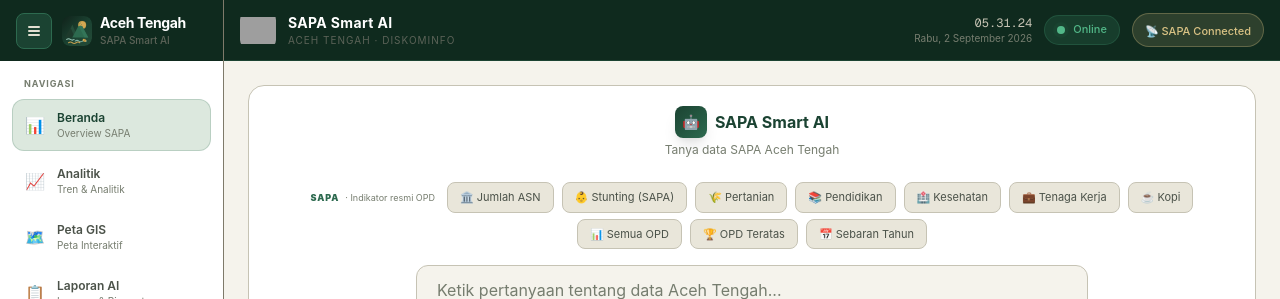
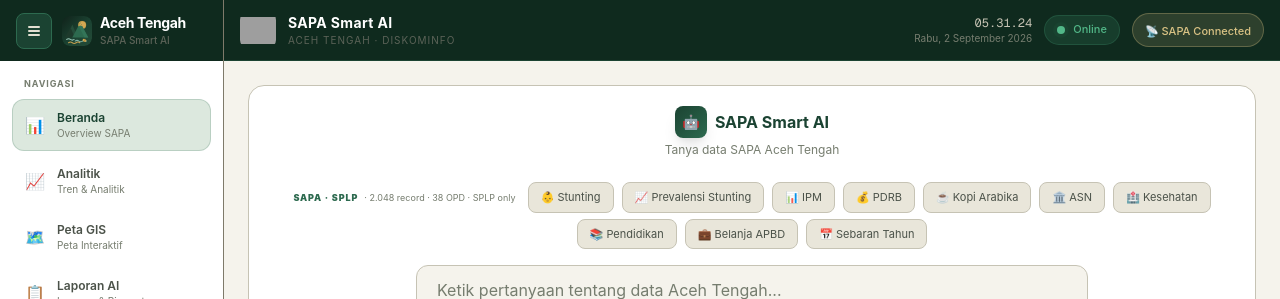
Before and after one commit to Niumination/sapa-ai, a Next.js app: page /dashboard in a window 1280 px wide. Shown: the top 299 px of the page. Built offline with nearby package versions, Linux system fonts and the light colour scheme; no server answers; grey boxes are pictures that could not be loaded.

Commit message:
fix(chip): sapa-only SAPA·SPLP 10 chip terverifikasi
SAPA 2048 record 38 OPD real. Chip disesuaikan agar 100% matched:
stunting(4), prevalensi(2), IPM(1), PDRB(2), kopi(17), ASN, kesehatan, pendidikan, Belanja APBD, sebaran tahun.
Source: SAPA·SPLP 2.048 record

```diff
--- a/src/components/QueryBar.tsx
+++ b/src/components/QueryBar.tsx
@@ -26,19 +26,19 @@
 const CHIP_GROUPS: ChipGroup[] = [
   {
     id: 'sapa',
-    source: 'SAPA',
-    hint: 'Indikator resmi OPD',
+    source: 'SAPA · SPLP',
+    hint: '2.048 record · 38 OPD · SPLP only',
     chips: [
-      { label: '🏛️ Jumlah ASN', query: 'berapa jumlah ASN di aceh tengah' },
-      { label: '👶 Stunting (SAPA)', query: 'berapa jumlah balita stunting di aceh tengah' },
-      { label: '🌾 Pertanian', query: 'bagaimana data pertanian di aceh tengah' },
-      { label: '📚 Pendidikan', query: 'bagaimana data pendidikan di aceh tengah' },
-      { label: '🏥 Kesehatan', query: 'bagaimana data kesehatan di aceh tengah' },
-      { label: '💼 Tenaga Kerja', query: 'berapa jumlah tenaga kerja di aceh tengah' },
-      { label: '☕ Kopi', query: 'produksi kopi di aceh tengah' },
-      { label: '📊 Semua OPD', query: 'apa saja OPD yang ada di aceh tengah' },
-      { label: '🏆 OPD Teratas', query: 'OPD mana yang memiliki indikator paling banyak di Aceh Tengah' },
-      { label: '📅 Sebaran Tahun', query: 'bagaimana sebaran data sapa per tahun' },
+      { label: '👶 Stunting', query: 'stunting' },
+      { label: '📈 Prevalensi Stunting', query: 'prevalensi stunting' },
+      { label: '📊 IPM', query: 'IPM' },
+      { label: '💰 PDRB', query: 'PDRB' },
+      { label: '☕ Kopi Arabika', query: 'kopi arabika' },
+      { label: '🏛️ ASN', query: 'ASN' },
+      { label: '🏥 Kesehatan', query: 'kesehatan' },
+      { label: '📚 Pendidikan', query: 'pendidikan' },
+      { label: '💼 Belanja APBD', query: 'Belanja APBD' },
+      { label: '📅 Sebaran Tahun', query: 'sebaran data sapa per tahun' },
     ],
   },
 ];
```
